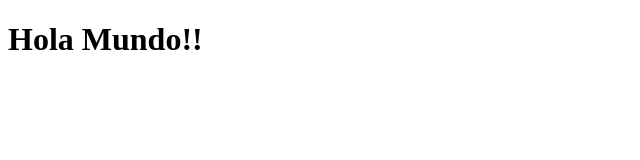
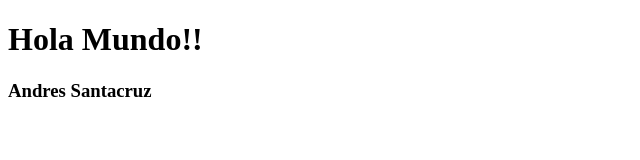
Before and after one commit to andreti/JEE, a plain HTML site: page index.html in a window 1280 px wide. Shown: the whole page, without its empty margins (0-640 px from the left). Drawn offline with Linux system fonts and the light colour scheme.

Commit message:
ultimo cambio

```diff
--- a/index.html
+++ b/index.html
@@ -6,5 +6,6 @@
 </head>
 <body>
 	<h1>Hola Mundo!!</h1>
+	<h3>Andres Santacruz</h3>
 </body>
 </html>
```
